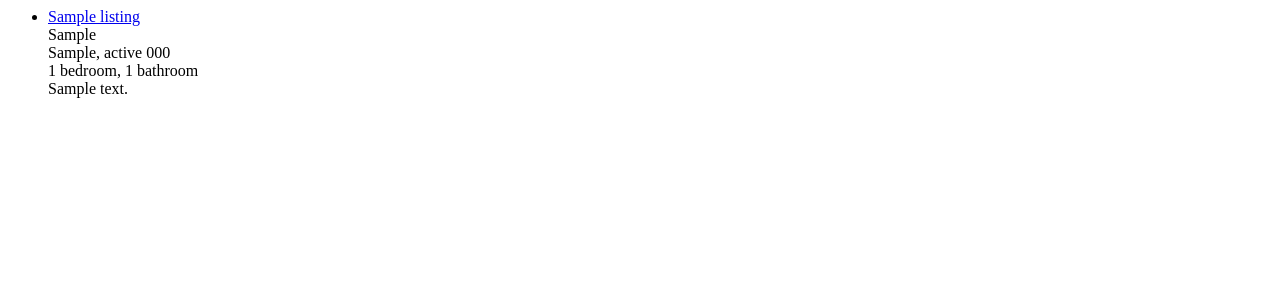
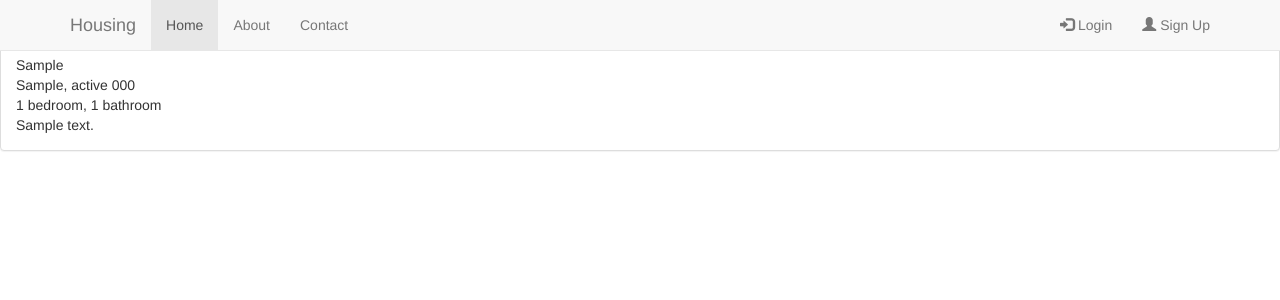
Before and after one commit to xyb994/housing, a Django app: page /listings/ in a window 1280 px wide. Shown: the top 300 px of the page. Run offline with Django 3.2, Linux system fonts and the light colour scheme; tables that the repository leaves empty hold one stand-in row (values such as "Sample post"); some libraries are stand-ins or nearby versions.

Commit message:
Add base.html, update index.html and detail.html

```diff
--- a/housing/listings/templates/base.html
+++ b/housing/listings/templates/base.html
@@ -0,0 +1,59 @@
+<!DOCTYPE html>
+{% load staticfiles %}
+<html lang="en">
+  <head>
+    <meta charset="utf-8">
+    <meta http-equiv="X-UA-Compatible" content="IE=edge">
+    <meta name="viewport" content="width=device-width, initial-scale=1">
+    <!-- The above 3 meta tags *must* come first in the head; any other head content must come *after* these tags -->
+    <meta name="description" content="">
+    <link rel="icon" href="../../favicon.ico">
+
+    <title>Housing</title>
+
+    <!-- Bootstrap core CSS -->
+    <link rel="stylesheet" href="https://maxcdn.bootstrapcdn.com/bootstrap/3.3.7/css/bootstrap.min.css" integrity="sha384-BVYiiSIFeK1dGmJRAkycuHAHRg32OmUcww7on3RYdg4Va+PmSTsz/K68vbdEjh4u" crossorigin="anonymous">
+
+    <!-- Custom styles for this template -->
+    <link href="{% static 'listings/style.css' %}" rel="stylesheet">
+  </head>
+
+  <body>
+    <nav class="navbar navbar-default navbar-fixed-top">
+      <div class="container">
+        <div class="navbar-header">
+          <button type="button" class="navbar-toggle collapsed" data-toggle="collapse" data-target="#navbar" aria-expanded="false" aria-controls="navbar">
+            <span class="sr-only">Toggle navigation</span>
+            <span class="icon-bar"></span>
+            <span class="icon-bar"></span>
+            <span class="icon-bar"></span>
+          </button>
+          <a class="navbar-brand" href="/listings">Housing</a>
+        </div>
+        <div id="navbar" class="collapse navbar-collapse">
+          <ul class="nav navbar-nav">
+            <li class="active"><a href="/listings">Home</a></li>
+            <li><a href="#about">About</a></li>
+            <li><a href="#contact">Contact</a></li>
+          </ul>
+          <ul class='nav navbar-nav navbar-right'>
+            <li><a href="#login"><span class="glyphicon glyphicon-log-in"></span> Login</a></li>
+            <li><a href="#signup"><span class="glyphicon glyphicon-user"></span> Sign Up</a></li>
+          </ul>
+        </div><!--/.nav-collapse -->
+      </div>
+    </nav>
+
+    <div class="content">
+      {% block content %}{% endblock %}
+    </div><!-- /.container -->
+
+
+    <!-- Bootstrap core JavaScript
+    ================================================== -->
+    <!-- Placed at the end of the document so the pages load faster -->
+    <script src="https://ajax.googleapis.com/ajax/libs/jquery/1.12.4/jquery.min.js"></script>
+    <script>window.jQuery || document.write('<script src="../../assets/js/vendor/jquery.min.js"><\/script>')</script>
+    <script src="https://maxcdn.bootstrapcdn.com/bootstrap/3.3.7/js/bootstrap.min.js" integrity="sha384-Tc5IQib027qvyjSMfHjOMaLkfuWVxZxUPnCJA7l2mCWNIpG9mGCD8wGNIcPD7Txa" crossorigin="anonymous"></script>
+  </body>
+</html>
--- a/housing/listings/templates/listings/detail.html
+++ b/housing/listings/templates/listings/detail.html
@@ -1,3 +1,5 @@
+{% extends 'base.html' %}
+{% block content %}
   <h1>{{ listing.property_title }}</h1>
   <div>
   Address:<br>
@@ -5,3 +7,4 @@ Address:<br>
   {{ listing.city }}, {{ listing.state }} {{ listing.zip_code }}
   <div>
   For rent by: {{ listing.for_rent_by }}
+{% endblock %}
--- a/housing/listings/templates/listings/index.html
+++ b/housing/listings/templates/listings/index.html
@@ -1,19 +1,24 @@
+{% extends 'base.html' %}
+{% block content %}
     {% if latest_listings %}
-    <ul>
         {% for listing in latest_listings %}
           {% if listing.is_active %}
-        <div name='listing'>
-            <li><a href="{% url 'listings:detail' listing.id %}">{{ listing.property_title }}</a></li>
-            <div name='listing_street'>
+            <div class='panel panel-default'>
+                <div class='panel-heading'>
+                  <h3 class='panel-title'><a href="{% url 'listings:detail' listing.id %}">{{ listing.property_title }}</a>
+                </div>
+                <div class='panel-body'>
+                  <div class='listing_street'>
                       {{ listing.street }}<br>
                       {{ listing.city }}, {{ listing.state }} {{ listing.zip_code }}
                   </div>
-            <div name='listing_bed_bath_count'>{{ listing.bedroom_count }} bedroom, {{ listing.bathroom_count }} bathroom</div>
-            <div name='listing_description'>{{ listing.property_description }}</div>
+                  <div class='listing_bed_bath_count'>{{ listing.bedroom_count }} bedroom, {{ listing.bathroom_count }} bathroom</div>
+                  <div class='listing_description'>{{ listing.property_description }}</div>
+                </div>
             </div>
             {% endif %}
         {% endfor %}
-    </ul>
     {% else %}
         <p>No listings are available.</p>
     {% endif %}
+{% endblock %}
```
Lines whose indentation alone changed are shown as unchanged.
